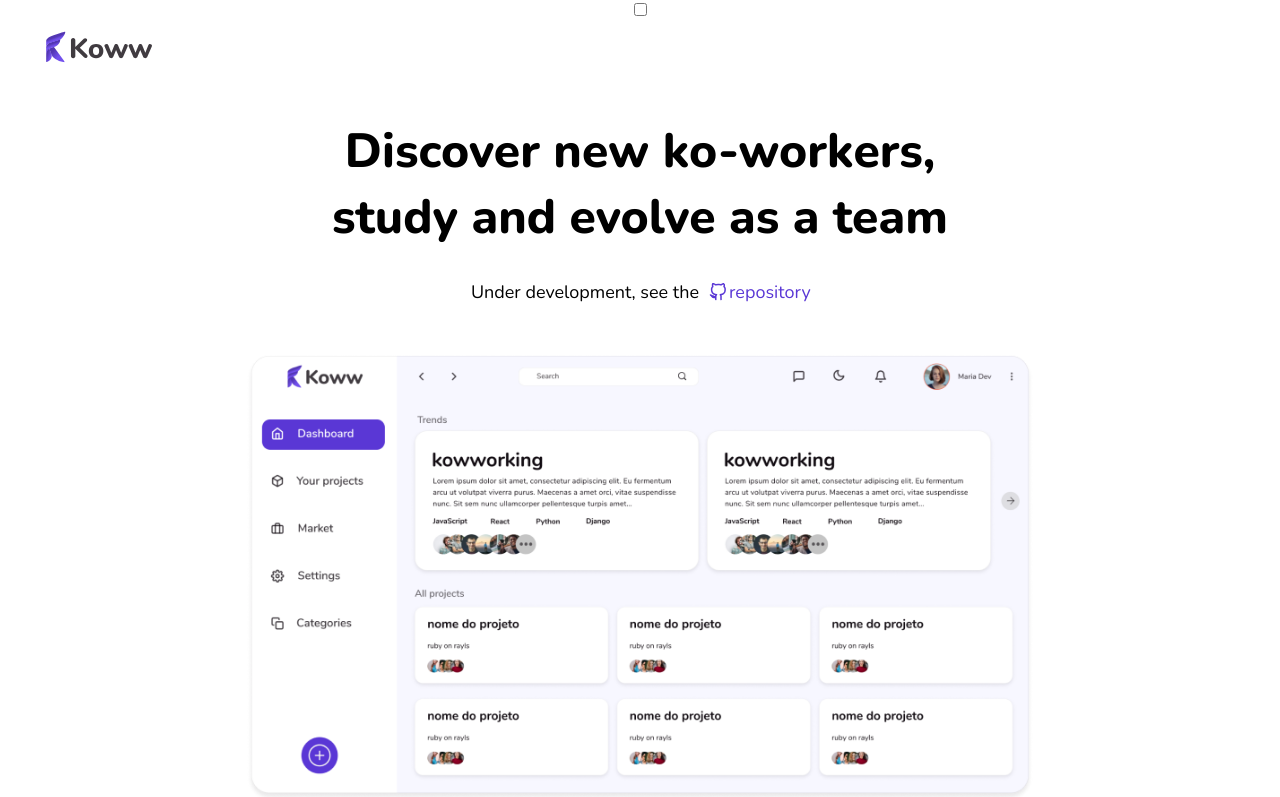
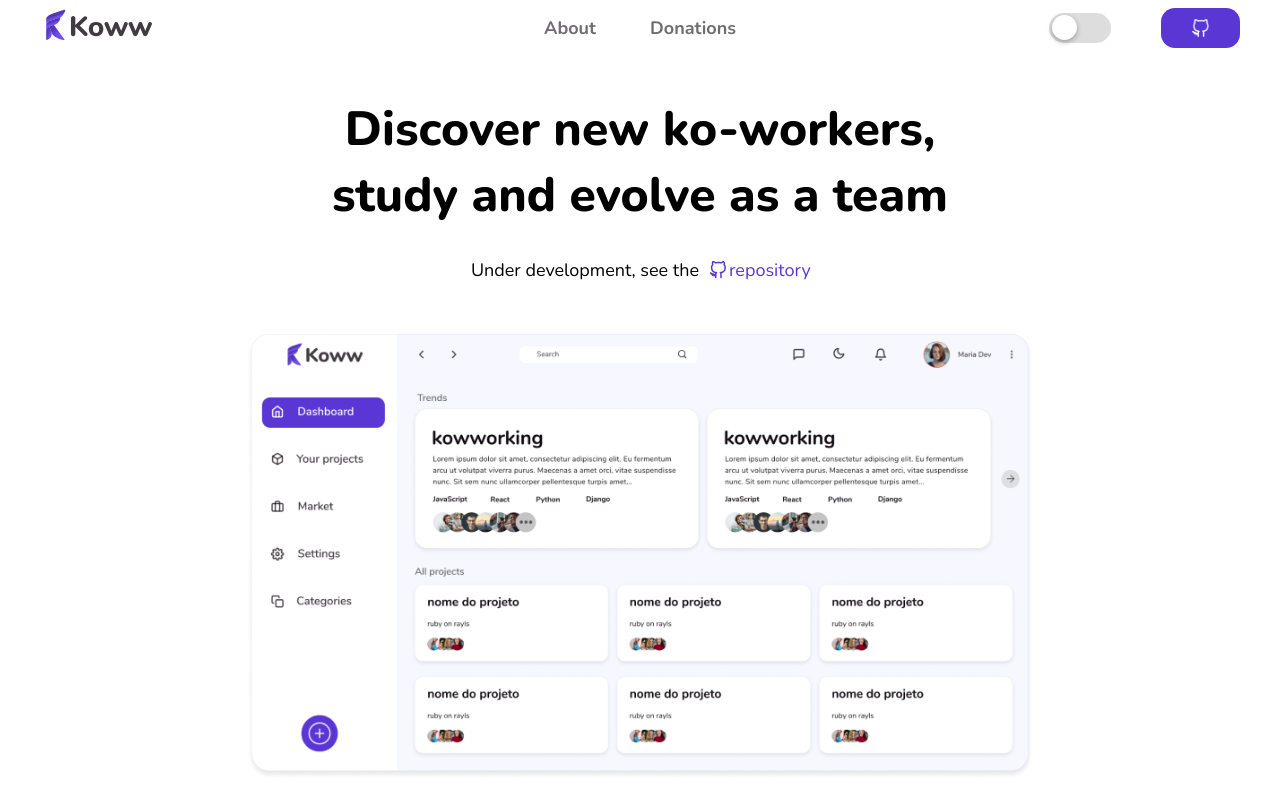
Before and after one commit to Koww-Dev/Kow-Home, a Next.js app: page / in a window 1280 px wide. Shown: the top 797 px of the page. Built offline with nearby package versions, Linux system fonts and the light colour scheme.

Commit message:
[add] - sanduiche

```diff
--- a/package.json
+++ b/package.json
@@ -3,7 +3,7 @@
   "version": "0.1.0",
   "private": true,
   "scripts": {
-    "dev": "next dev --port 3001",
+    "dev": "next dev",
     "build": "next build",
     "start": "next start"
   },
--- a/src/pages/index.tsx
+++ b/src/pages/index.tsx
@@ -6,8 +6,14 @@
   const [ isOpen, setIsOpen ] = useState(false);
 
   function sanduIsOpen(event: React.MouseEvent) {
-    event.preventDefault();
-    console.log(hamburger.current.checked);
+    const { checked } = hamburger.current;
+    if (checked === false) {
+      setIsOpen(true);
+      console.log('abri menu');
+    } else if (checked === true) {
+      console.log('fechei menu');
+      setIsOpen(false);
+    }
   }
 
   return (
@@ -19,23 +25,23 @@
         <link href="https://fonts.googleapis.com/css2?family=Nunito:wght@300;400;700;800&display=swap" rel="stylesheet" />
       </Head>
       <main>
-      <div className="container" onClick={sanduIsOpen} >
+      <div className="container" >
         <input type="checkbox" id="checkbox-menu" ref={hamburger} />
-        <label htmlFor="checkbox-menu">
+        <label htmlFor="checkbox-menu" onClick={sanduIsOpen} >
           <span></span>
           <span></span>
           <span></span>
         </label>
       </div>
-        <header className="disable"  >
+        <header className={ isOpen === false ? "disable" : "" }>
           <div className="logo">
             <img src='/logo.svg' alt="logo" />
           </div>
-          <nav className="navigation" style={{ display: "none" }} >
+          <nav className={ isOpen === false ? "navigation dsi-none" : "navigation"} >
             <a href="#">About</a>
             <a href="#">Donations</a>
           </nav>
-          <nav className="login-theme" style={{ display: "none" }} >
+          <nav className={ isOpen === false ? "login-theme dsi-none" : "login-theme"} >
             <div className="switch__container">
               <input id="switch-shadow" className="switch switch--shadow" type="checkbox" />
               <label htmlFor="switch-shadow">
--- a/src/styles/globals.css
+++ b/src/styles/globals.css
@@ -22,6 +22,10 @@
   display: flex;
   flex-direction: column;
   align-items: center;
+}
+
+.container{
+  display: none;
 }
 
 main header {
@@ -745,7 +749,6 @@
     grid-template-columns: 1fr 0 0;
     grid-template-rows: 1fr 1fr 1fr;
     align-items: center;
-    min-height: 56px;
     position: fixed;
     background-color: #FFFFFF;
   }
@@ -756,7 +759,7 @@
     grid-template-columns: 1fr 0 0;
     grid-template-rows: 1fr 0 0;
     align-items: center;
-    min-height: 56px;
+    min-height: 88px;
     position: fixed;
     background-color: #FFFFFF;
   }
@@ -982,6 +985,10 @@
     padding-top: 100px;
   }
 
+  section.intro-app {
+    padding-top: 88px;
+  }
+
   section.intro-app h1 {
     font-size: 2rem;
     margin-top: 20px;
```
